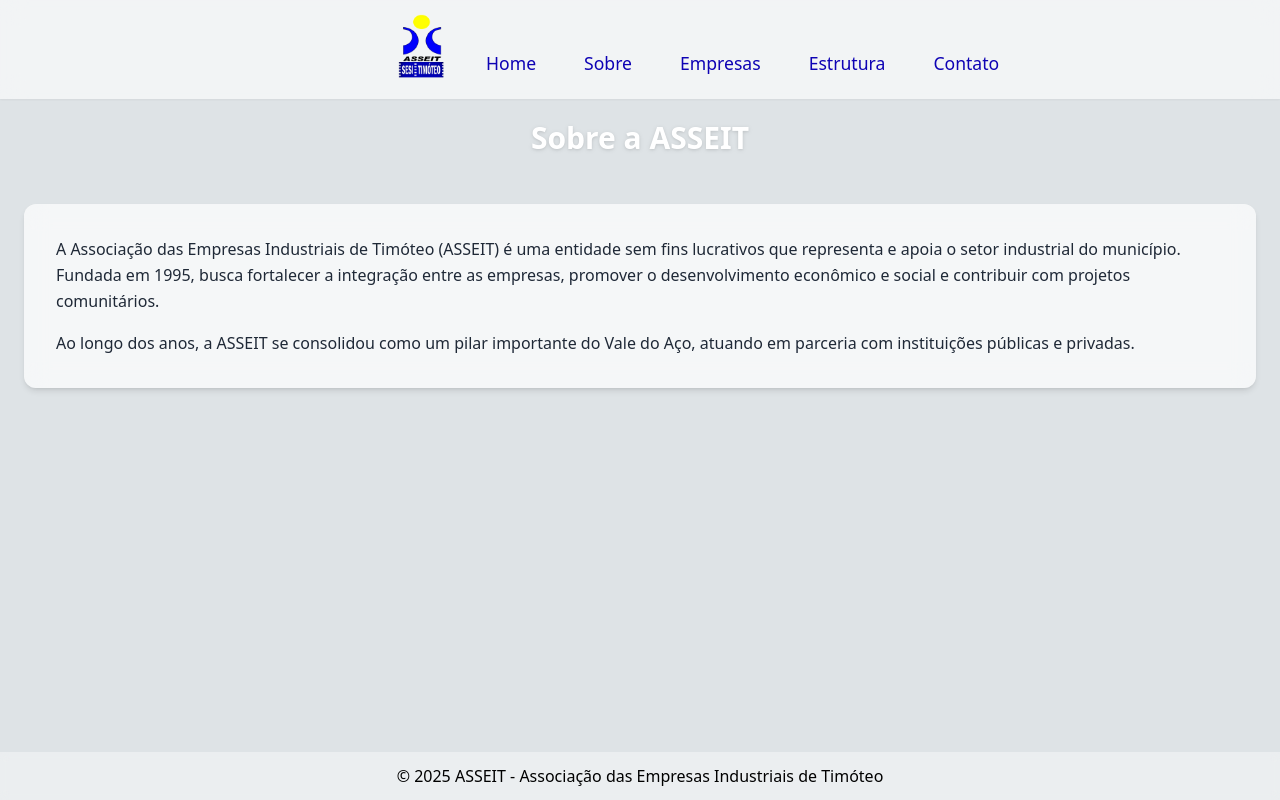
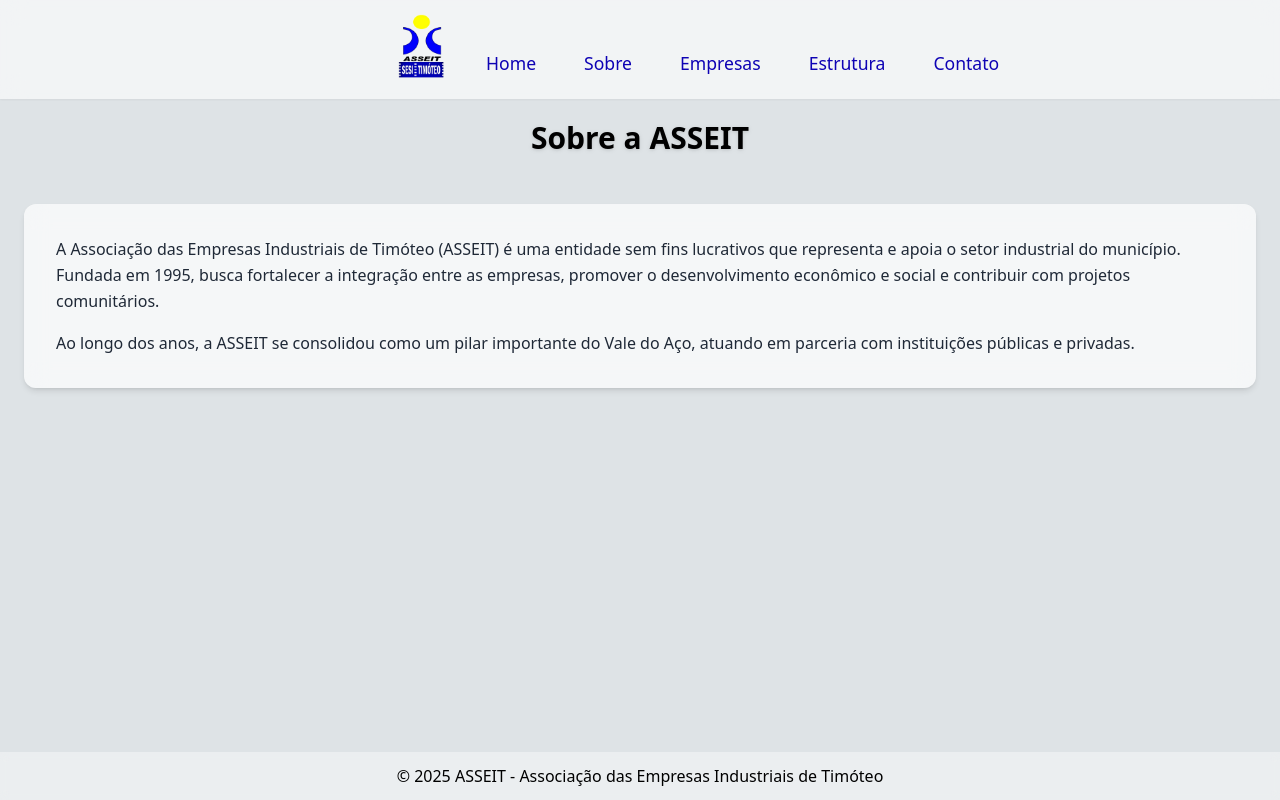
Before and after one commit to ProssimalCrost/ASSEIT-SITE, a Next.js app in the folder src/asseit-site/: page /about in a window 1280 px wide. Built offline with nearby package versions, Linux system fonts and the light colour scheme; some icons are missing.

Commit message:
feat: mudança dos titulos de branco para preto

```diff
--- a/src/asseit-site/src/app/components/section.tsx
+++ b/src/asseit-site/src/app/components/section.tsx
@@ -7,7 +7,7 @@
   return (
     <section className="max-w-7xl mx-auto px-6 py-10">
       {title && (
-        <h2 className="text-3xl font-bold text-center text-white drop-shadow mb-12">
+        <h2 className="text-3xl font-bold text-center text-black drop-shadow mb-12">
           {title}
         </h2>
       )}
--- a/src/asseit-site/src/app/empresas/page.tsx
+++ b/src/asseit-site/src/app/empresas/page.tsx
@@ -11,5 +11,6 @@
         ))}
       </div>
     </Section>
+
   );
 }
```
